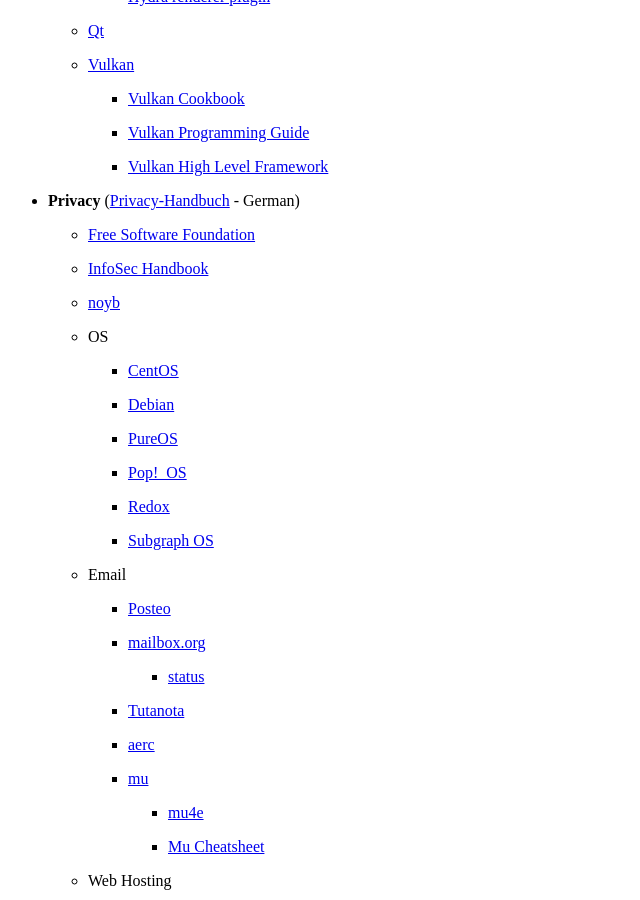
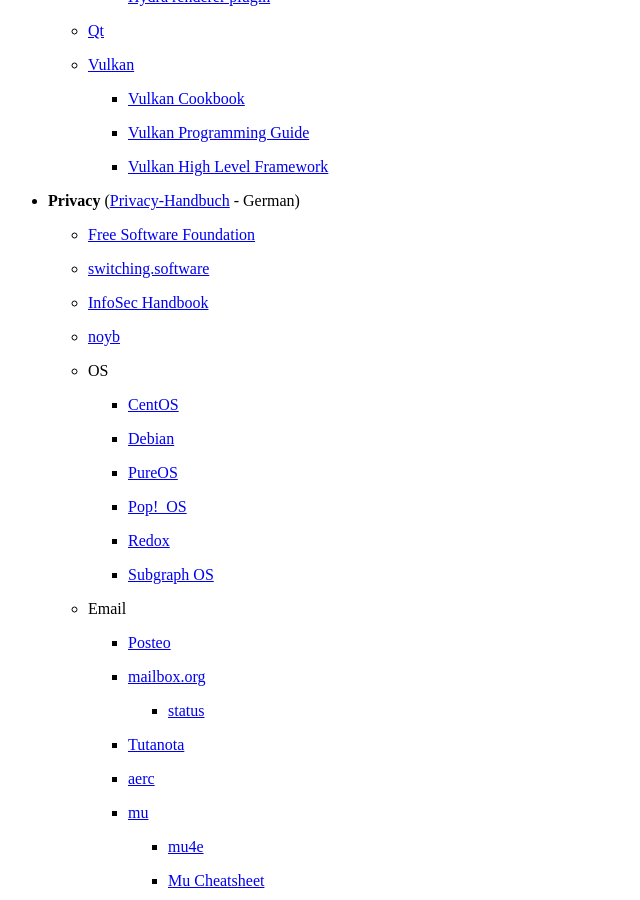
Before and after one commit to wahn/jan_walter_org, a Jekyll site: the page built from links/index.md, in a window 1280 px wide and 900 px high, scrolled down 7333 px. Shown: the whole window, without its empty margins (0-640 px from the left). Built offline with Jekyll 4.4.1, drawn with Linux system fonts in a browser that asks for light colours; Markdown is read by kramdown in place of the engine named in the settings.

Commit message:
switching.software

```diff
--- a/links/index.md
+++ b/links/index.md
@@ -495,6 +495,8 @@
 
     - [Free Software Foundation](https://www.fsf.org)
 
+    - [switching.software](https://switching.software)
+
     - [InfoSec Handbook](https://infosec-handbook.eu)
 
     - [noyb](https://noyb.eu)
```
